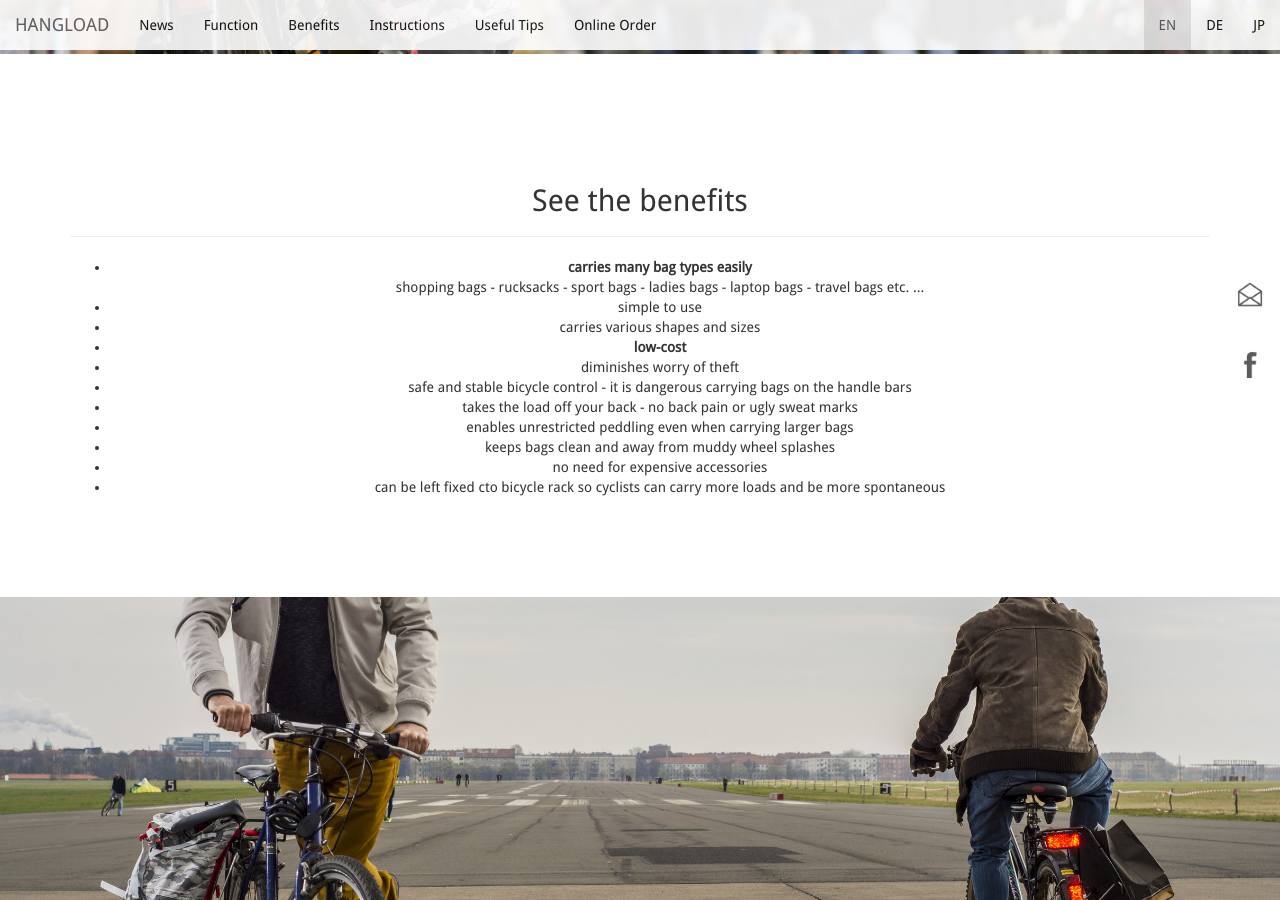
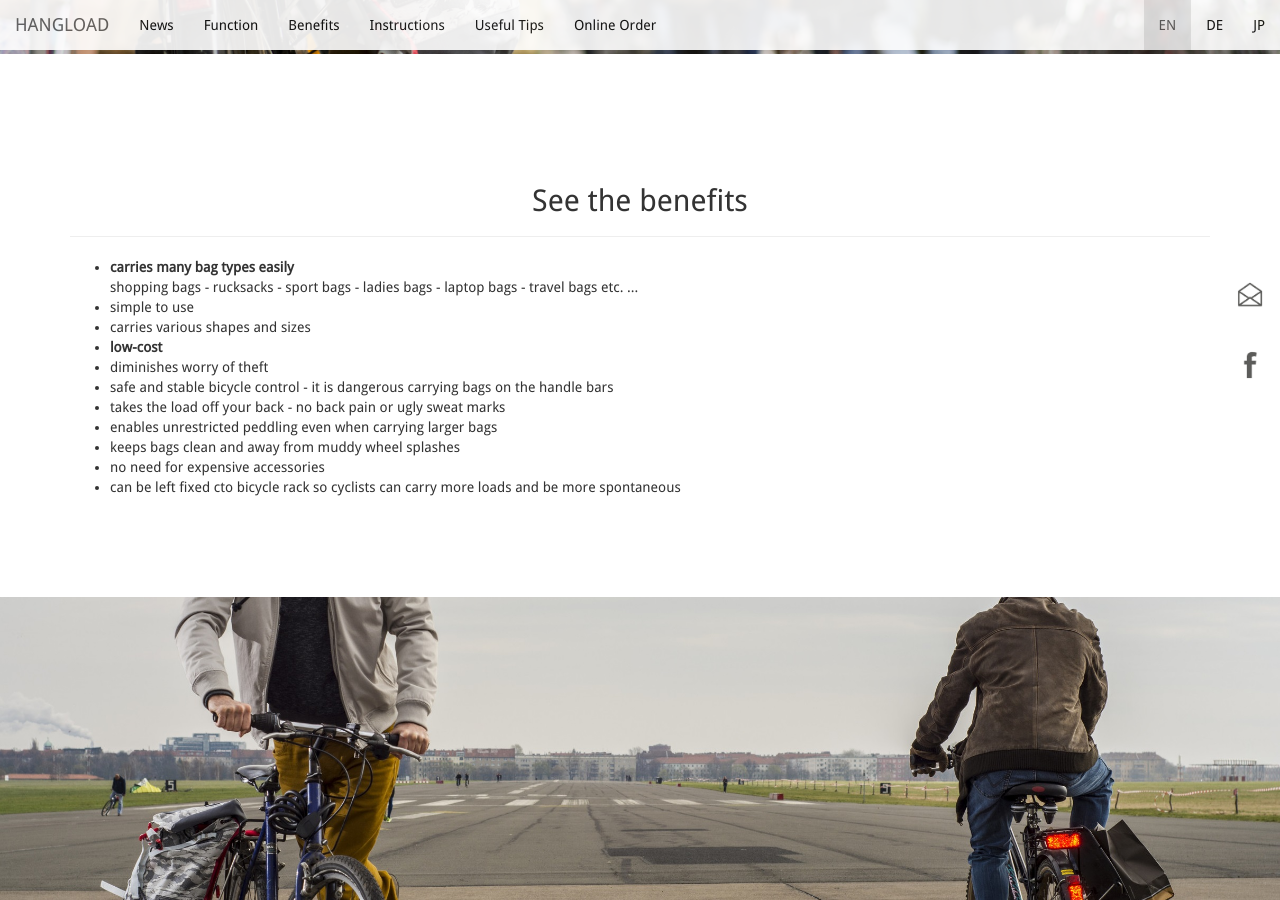
Before and after one commit to bodokaiser/hangload.com, a Jekyll site: the page built from index.html, in a window 1280 px wide and 900 px high, scrolled down 3305 px. Built offline with Jekyll 4.4.1, drawn with Linux system fonts in a browser that asks for light colours; nearby versions of some CDN libraries; library files that are not in the unit come from our copies; Markdown is read by kramdown in place of the engine named in the settings.

Commit message:
Update index.html

```diff
--- a/index.html
+++ b/index.html
@@ -148,7 +148,7 @@ src="/images/webshop/stainless steel with banner.png" />
     </div>
   </div>
 
- <ul class="text-center">
+ <ul class="text-justify">
 
 <li> <strong> carries many bag types easily </strong> <br>
         shopping bags - rucksacks - sport bags - ladies bags - laptop bags - travel bags etc. ...
```
